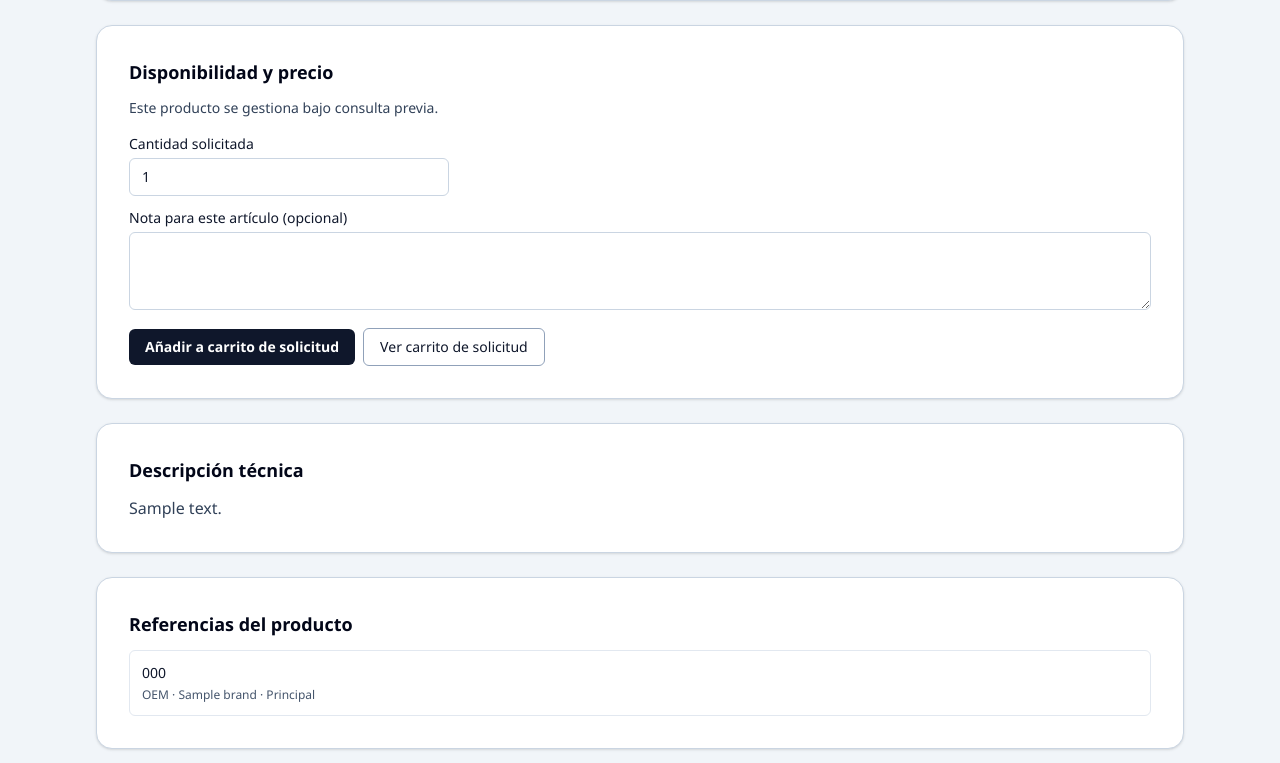
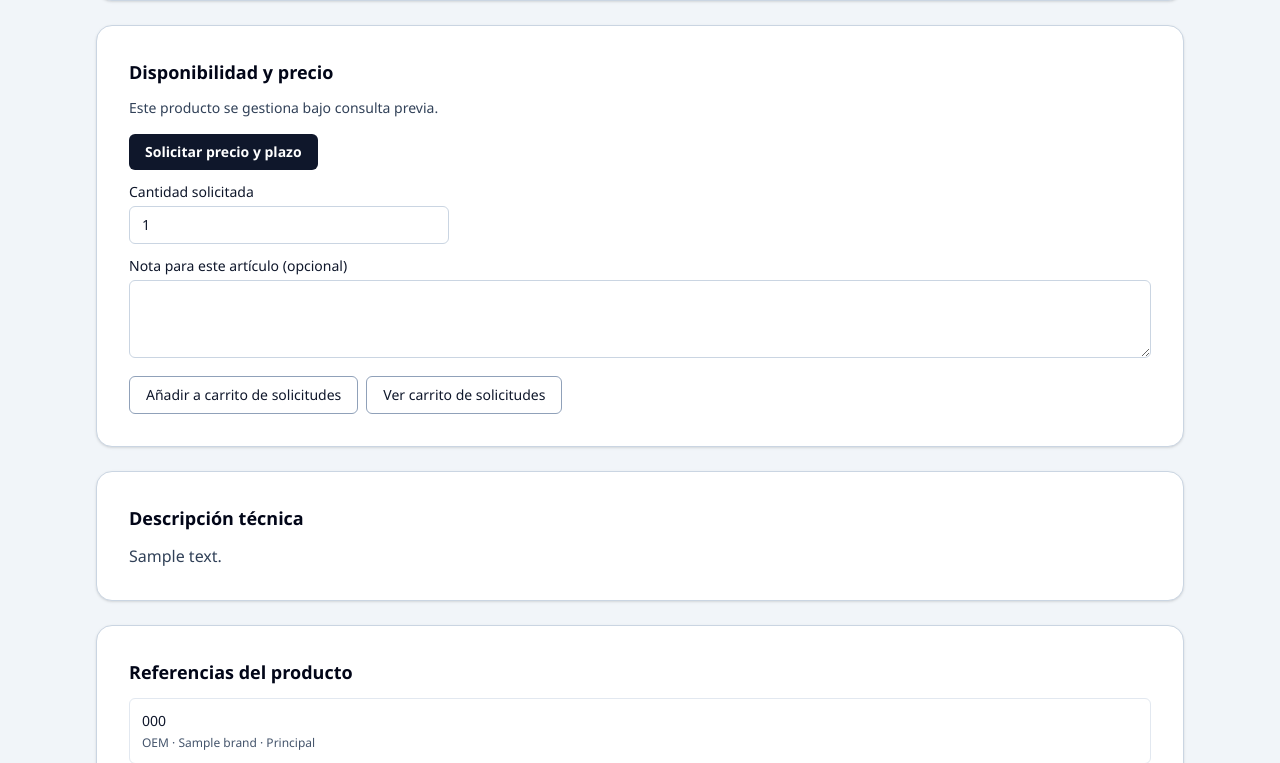
Before and after one commit to jonsande/recambios, a Django app: a page that uses src/templates/catalog/product_detail.html in a window 1280 px wide. Shown: the part 474-1237 px from the top of the page. Run offline with Django 5.2, Linux system fonts and the light colour scheme; data comes from the database, SQL or seed files in the repository; tables that the repository leaves empty hold one stand-in row (values such as "Sample post"); data that the repository does not hold is empty; style sheets or scripts are compiled from the project's sources.

Commit message:
Añadida función de solicitud directa

```diff
--- a/src/apps/cart/services.py
+++ b/src/apps/cart/services.py
@@ -94,6 +94,30 @@ def add_product_to_request_cart(
     return True
 
 
+def ensure_product_in_request_cart(
+    session: SessionBase,
+    *,
+    product: Product,
+    quantity: int = 1,
+    note: str = "",
+) -> bool:
+    cart = _get_normalized_cart(session)
+    key = str(product.id)
+    if key in cart:
+        return False
+
+    quantity_to_set = _normalize_quantity(quantity)
+    if quantity_to_set <= 0:
+        return False
+
+    cart[key] = {
+        "quantity": quantity_to_set,
+        "note": _normalize_note(note),
+    }
+    _write_cart(session, cart)
+    return True
+
+
 def update_request_cart_item(
     session: SessionBase,
     *,
--- a/src/apps/cart/urls.py
+++ b/src/apps/cart/urls.py
@@ -5,6 +5,7 @@ from .views import (
     RequestCartAddView,
     RequestCartClearView,
     RequestCartDetailView,
+    RequestCartDirectInquiryView,
     RequestCartRemoveView,
     RequestCartUpdateView,
 )
@@ -24,6 +25,11 @@ urlpatterns = [
         name="request_cart_update",
     ),
     path(
+        _("solicitud/carrito/solicitar/<int:product_id>/"),
+        RequestCartDirectInquiryView.as_view(),
+        name="request_cart_direct_inquiry",
+    ),
+    path(
         _("solicitud/carrito/eliminar/<int:product_id>/"),
         RequestCartRemoveView.as_view(),
         name="request_cart_remove",
--- a/src/templates/catalog/product_detail.html
+++ b/src/templates/catalog/product_detail.html
@@ -61,7 +61,17 @@
         </p>
       {% endif %}
 
-      <form method="post" action="{% url 'cart:request_cart_add' product_id=product.id %}" class="mt-4 space-y-3">
+      <form method="post" action="{% url 'cart:request_cart_direct_inquiry' product_id=product.id %}" class="mt-4">
+        {% csrf_token %}
+        <button
+          type="submit"
+          class="inline-flex w-full justify-center rounded-md bg-slate-900 px-4 py-2 text-sm font-semibold text-white hover:bg-slate-700 focus:outline-none focus-visible:ring-2 focus-visible:ring-slate-700 focus-visible:ring-offset-2 sm:w-auto"
+        >
+          {% trans "Solicitar precio y plazo" %}
+        </button>
+      </form>
+
+      <form method="post" action="{% url 'cart:request_cart_add' product_id=product.id %}" class="mt-3 space-y-3">
         {% csrf_token %}
         <input type="hidden" name="next" value="{{ request.get_full_path }}">
 
@@ -97,15 +107,15 @@
         <div class="flex flex-wrap items-center gap-2">
           <button
             type="submit"
-            class="inline-flex rounded-md bg-slate-900 px-4 py-2 text-sm font-semibold text-white hover:bg-slate-700 focus:outline-none focus-visible:ring-2 focus-visible:ring-slate-700 focus-visible:ring-offset-2"
+            class="inline-flex rounded-md border border-slate-400 px-4 py-2 text-sm font-medium text-slate-900 hover:bg-slate-100 focus:outline-none focus-visible:ring-2 focus-visible:ring-slate-700 focus-visible:ring-offset-2"
           >
-            {% trans "Añadir a carrito de solicitud" %}
+            {% trans "Añadir a carrito de solicitudes" %}
           </button>
           <a
             href="{% url 'cart:request_cart_detail' %}"
             class="inline-flex rounded-md border border-slate-400 px-4 py-2 text-sm font-medium text-slate-900 hover:bg-slate-100 focus:outline-none focus-visible:ring-2 focus-visible:ring-slate-700 focus-visible:ring-offset-2"
           >
-            {% trans "Ver carrito de solicitud" %}
+            {% trans "Ver carrito de solicitudes" %}
           </a>
         </div>
       </form>
```
Also changed, not shown: src/apps/cart/views.py (+8 -0 lines), tests/test_phase5_public_catalog.py (+4 -2 lines), tests/test_phase9_public_request_flow.py (+47 -0 lines), src/locale/en/LC_MESSAGES/django.po, 1 other file.
